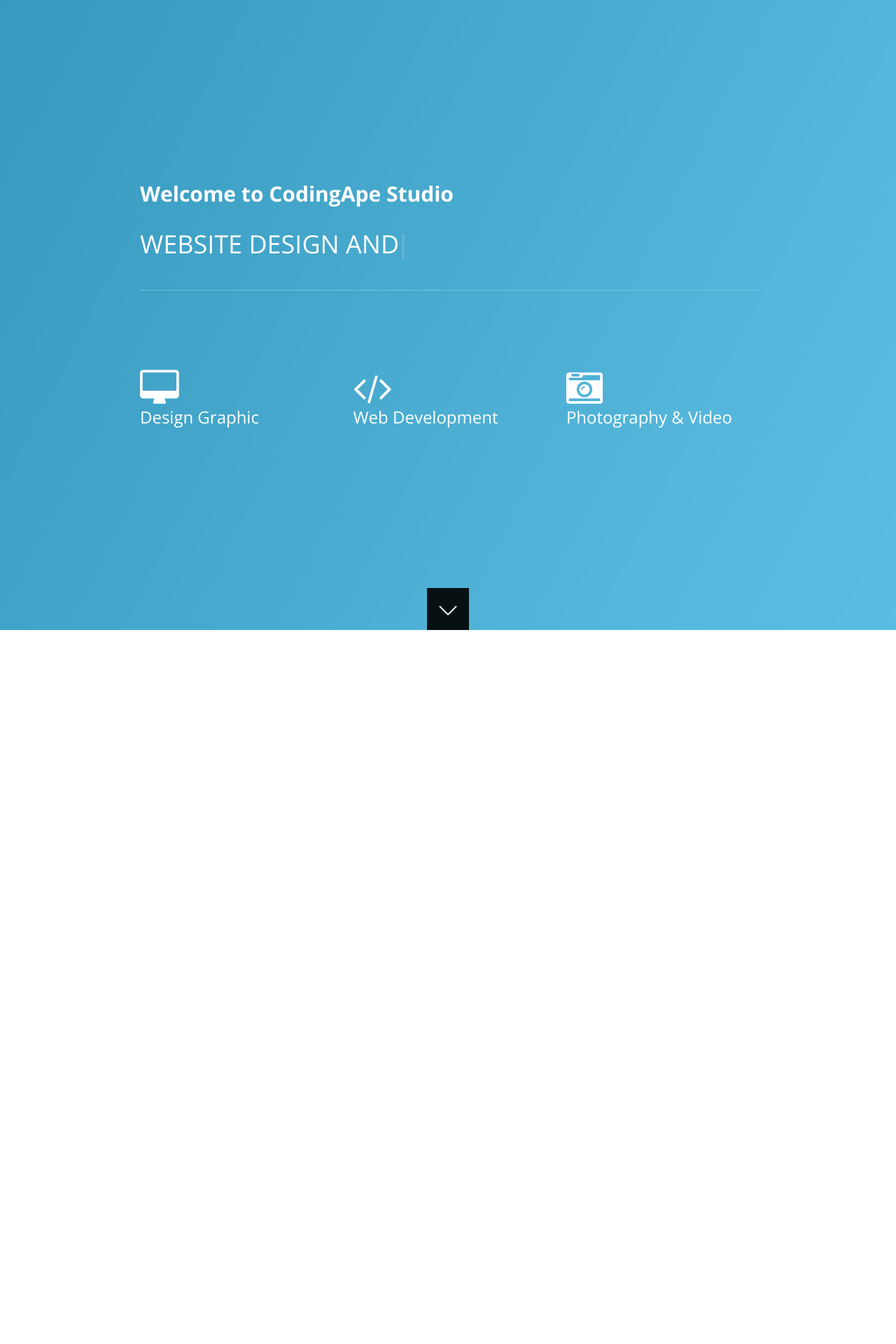
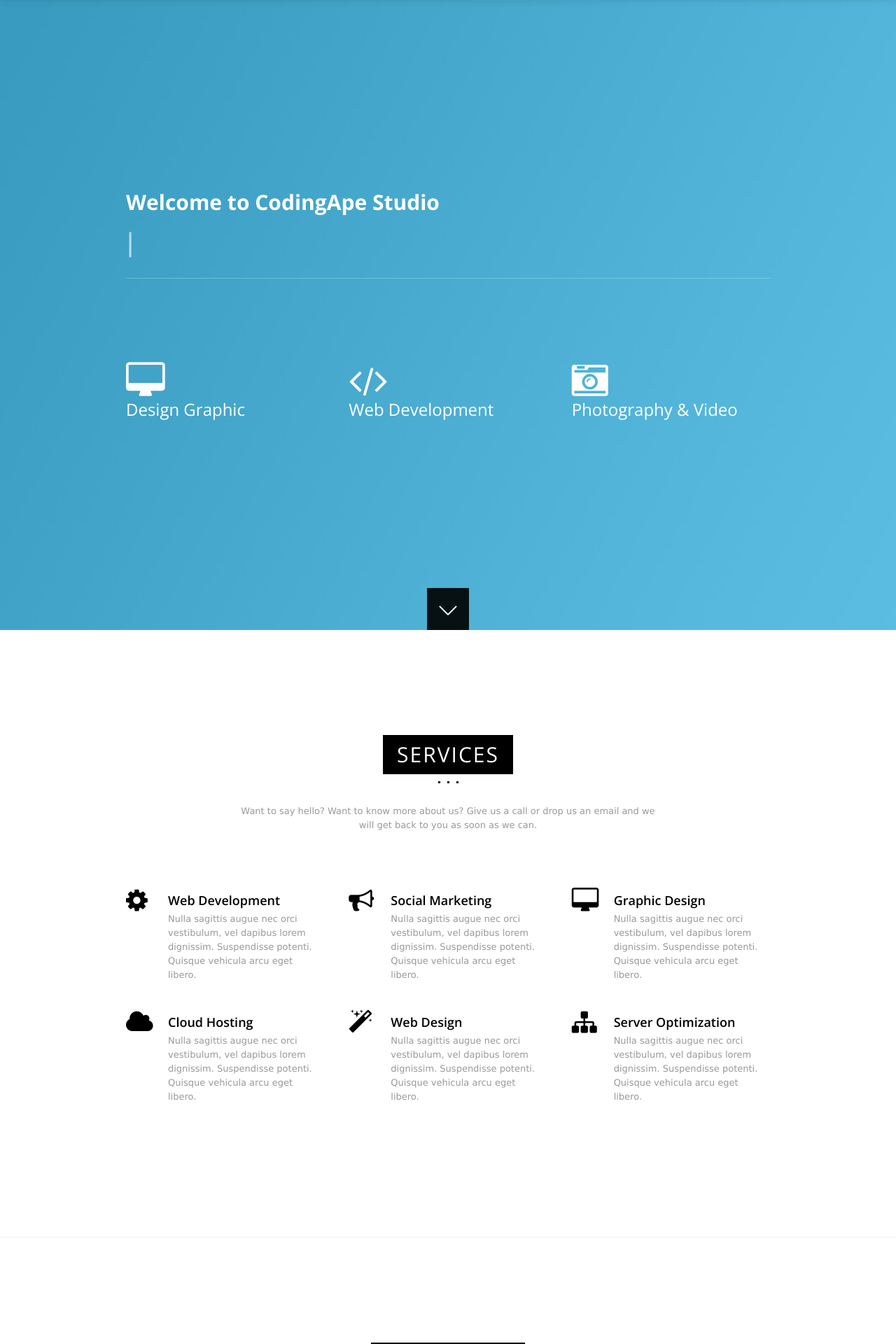
Before and after one commit to codingapestudio/codingapestudio.github.io, a Jekyll site: the page built from index.html, in a window 1280 px wide. Shown: the top 1920 px of the page at 70% size. Built offline with Jekyll 4.4.1, drawn with Linux system fonts in a browser that asks for light colours; nearby versions of some CDN libraries; the list of posts is cut into pages by our own code; before the commit the page ends 900 px from its top, so only the background shows below that; some of the changed text lies outside the part shown.

Commit message:
Css change

```diff
--- /dev/null
+++ b/_includes/contact.html
@@ -0,0 +1,53 @@
+<!-- Contact Section -->
+<section id="contact">
+
+
+
+	<!-- Container -->
+	<div class="container small-width">
+
+
+
+		<!-- Section Title -->
+		<div class="section-title">
+			<div class="title-content">
+				<h3>Contact</h3>
+				<ul class="title-dots"><li></li><li></li><li></li></ul>
+				<p>Want to say hello? Want to know more about us? Give us a call or drop us an email and we will get back to you as soon as we can.</p>
+			</div>
+		</div>
+		<!--/Section Title -->
+
+
+
+		<!-- Contact Formular -->
+		<div id="contact-formular">
+
+			<div id="message"></div>
+
+			<form method="post" action="contact.php" name="contactform" id="contactform">
+
+				<div class="one_half">
+					<input name="name" type="text" id="name" size="30"  onfocus="if(this.value == 'Name') { this.value = ''; }" onblur="if(this.value == '') { this.value = 'Name'; }" value="Name" >
+					<input name="email" type="text" id="email" size="30" onfocus="if(this.value == 'E-mail') { this.value = ''; }" onblur="if(this.value == '') { this.value = 'E-mail'; }" value="E-mail" >
+					<input name="phone" type="text" id="phone" size="30" onfocus="if(this.value == 'Phone') { this.value = ''; }" onblur="if(this.value == '') { this.value = 'Phone'; }" value="Phone" >
+				</div>
+
+				<div class="one_half last">
+					<textarea name="comments" cols="40" rows="4" id="comments" onfocus="if(this.value == 'Message') { this.value = ''; }" onblur="if(this.value == '') { this.value = 'Message'; }" >Message</textarea>
+				</div>
+
+				<input type="submit" class="send_message clapat-button" id="submit" value="Submit" />
+
+			</form>
+
+		</div>
+		<!--/Contact Formular -->
+
+	</div>
+	<!--/Container -->
+
+
+
+</section>
+<!--/Contact Section -->
--- a/_includes/homesection.html
+++ b/_includes/homesection.html
@@ -65,7 +65,7 @@
 
 
 		<!-- Next Section -->
-		<a class="move" href="#about"><div class="next-section"></div></a>
+		<a class="move" href="#services"><div class="next-section"></div></a>
 		<!-- Next Section -->
 
 
--- /dev/null
+++ b/_includes/navigation.html
@@ -0,0 +1,26 @@
+<!-- Navigation -->
+<div id="navigation" class="navbar navbar-fixed-top">
+	<div class="navbar-inner ">
+		<div class="container">
+
+			<a class="show-menu" data-toggle="collapse" data-target=".nav-collapse">
+				<span class="show-menu-bar"></span>
+			</a>
+
+			<div id="logo"><a class="external" href="index.html"><img src="images/logo.png" alt=""></a></div>
+
+			<!-- Navigation Menu-->
+			<nav class="nav-collapse collapse">
+				<ul class="nav">
+					<li><a class="colapse-menu" href="#home">Home</a></li>
+					<li><a class="colapse-menu" href="#portfolio">Portfolio</a></li>
+					<li><a class="colapse-menu" href="#services">Serives&Solutions</a></li>
+					<li><a class="colapse-menu" href="#contact">Contact</a></li>
+				</ul>
+			</nav>
+			<!--/Navigation Menu-->
+
+		</div>
+	</div>
+</div>
+<!--/Navigation -->
--- /dev/null
+++ b/_includes/portfolio.html
@@ -0,0 +1,333 @@
+<!-- Portfolio -->
+<section id="portfolio" class="content">
+
+	<!-- Container -->
+	<div class="container portfolio-title">
+
+
+		<!-- Section Title -->
+		<div class="section-title">
+			<div class="title-content">
+				<h3>Portfolio</h3>
+				<ul class="title-dots"><li></li><li></li><li></li></ul>
+				<p>We help build products from idea to launch. We're experts at web & mobile design, branding, iOS development and frontend. Here's some of our work.</p>
+			</div>
+		</div>
+		<!--/Section Title -->
+
+
+	</div>
+	<!-- Container -->
+
+
+
+
+
+	<div class="portfolio-top"></div>
+
+
+	<!-- Portfolio Plus Filters -->
+	<div class="portfolio">
+
+
+
+
+		<!-- Portfolio Filters -->
+		<div  id="filters" class="sixteen columns">
+
+			<ul class="clearfix">
+				<li><a id="all" href="#" data-filter="*" class="active">all</a></li>
+				<li><a href="#" data-filter=".branding">branding</a></li>
+				<li><a href="#" data-filter=".design">design</a></li>
+				<li><a href="#" data-filter=".photography">photo</a></li>
+				<li><a href="#" data-filter=".web">web</a></li>
+			</ul>
+		</div>
+		<!--/Portfolio Filters -->
+
+
+
+		<!-- Portfolio Wrap -->
+		<div id="portfolio-wrap">
+
+
+
+			<!-- Portfolio Item Expander  -->
+			<div class="portfolio-item-fade design">
+				<div class="portfolio-item">
+
+					<div class="portfolio-image" style="background-image:url(images/portfolio/portfolio1.jpg);"></div>
+
+
+					<div class="project-overlay">
+						<div class="open-project-link">
+							<a class="open-project" href="project-normal-expander-1.html" title="Open Project"></a>
+						</div>
+						<div class="project-border">
+							<div class="project-info">
+								<h6 class="project-name">Beaufais Lingerie</h6>
+								<p class="project-categories">ajax expander</p>
+							</div>
+						</div>
+					</div>
+
+
+				</div>
+			</div>
+			<!--/Portfolio Item Expander  -->
+
+
+
+			<!-- Portfolio Item Expander  -->
+			<div class="portfolio-item-fade design branding">
+				<div class="portfolio-item">
+
+					<div class="portfolio-image" style="background-image:url(images/portfolio/portfolio2.jpg);"></div>
+
+					<div class="project-overlay">
+						<div class="open-project-link">
+							<a class="open-project" href="project-normal-expander-2.html" title="Open Project"></a>
+						</div>
+						<div class="project-border">
+							<div class="project-info">
+								<h6 class="project-name">Suzi Zutic Jewels</h6>
+								<p class="project-categories">ajax expander</p>
+							</div>
+						</div>
+					</div>
+
+
+				</div>
+			</div>
+			<!--/Portfolio Item Expander  -->
+
+
+
+			<!-- Portfolio Item External  -->
+			<div class="portfolio-item-fade photography branding">
+				<div class="portfolio-item">
+
+					<div class="portfolio-image" style="background-image:url(images/portfolio/portfolio3.jpg);"></div>
+
+					<a title="Open Project" href="project-external-1.html">
+						<div class="project-overlay">
+							<div class="project-border">
+								<div class="project-info">
+									<h6 class="project-name">Oyya Ice Bar</h6>
+									<p class="project-categories">external project</p>
+								</div>
+							</div>
+						</div>
+					</a>
+
+				</div>
+			</div>
+			<!--/Portfolio Item External  -->
+
+
+
+			<!-- Portfolio Item PrettyPhoto  -->
+			<div class="portfolio-item-fade photography">
+				<div class="portfolio-item">
+
+					<div class="portfolio-image" style="background-image:url(images/portfolio/portfolio4.jpg);"></div>
+
+					<a title="Open Project" href="images/projects/4_cover.jpg" rel="prettyPhoto[portfolio-gallery]">
+						<div class="project-overlay">
+							<div class="project-border">
+								<div class="project-info">
+									<h6 class="project-name">Magazine Fashion</h6>
+									<p class="project-categories">image pop-up</p>
+								</div>
+							</div>
+						</div>
+					</a>
+
+				</div>
+			</div>
+			<!--/Portfolio Item PrettyPhoto  -->
+
+
+
+			<!-- Portfolio Item Expander  -->
+			<div class="portfolio-item-fade web branding design">
+				<div class="portfolio-item">
+
+					<div class="portfolio-image" style="background-image:url(images/portfolio/portfolio5.jpg);"></div>
+
+
+					<div class="project-overlay">
+						<div class="open-project-link">
+							<a class="open-project" href="project-normal-expander-3.html" title="Open Project"></a>
+						</div>
+						<div class="project-border">
+							<div class="project-info">
+								<h6 class="project-name">BEE Loved Honey</h6>
+								<p class="project-categories">ajax expander</p>
+							</div>
+						</div>
+					</div>
+
+
+				</div>
+			</div>
+			<!--/Portfolio Item Expander  -->
+
+
+
+			<!-- Portfolio Item Expander  -->
+			<div class="portfolio-item-fade photography design">
+				<div class="portfolio-item">
+
+					<div class="portfolio-image" style="background-image:url(images/portfolio/portfolio6.jpg);"></div>
+
+
+					<div class="project-overlay">
+						<div class="open-project-link">
+							<a class="open-project" href="project-normal-expander-4.html" title="Open Project"></a>
+						</div>
+						<div class="project-border">
+							<div class="project-info">
+								<h6 class="project-name">The Alchemist</h6>
+								<p class="project-categories">ajax expander</p>
+							</div>
+						</div>
+					</div>
+
+
+				</div>
+			</div>
+			<!--/Portfolio Item Expander  -->
+
+
+
+			<!-- Portfolio Item External  -->
+			<div class="portfolio-item-fade web branding design">
+				<div class="portfolio-item">
+
+					<div class="portfolio-image" style="background-image:url(images/portfolio/portfolio7.jpg);"></div>
+
+					<a title="Open Project" href="project-external-2.html">
+						<div class="project-overlay">
+							<div class="project-border">
+								<div class="project-info">
+									<h6 class="project-name">Galo Kitchen</h6>
+									<p class="project-categories">external project</p>
+								</div>
+							</div>
+						</div>
+					</a>
+
+				</div>
+			</div>
+			<!--/Portfolio Item External  -->
+
+
+
+			<!-- Portfolio Item PrettyPhoto  -->
+			<div class="portfolio-item-fade photography design">
+				<div class="portfolio-item">
+
+					<div class="portfolio-image" style="background-image:url(images/portfolio/portfolio8.jpg);"></div>
+
+					<a title="Open Project" href="images/projects/8_cover.jpg" rel="prettyPhoto[portfolio-gallery]">
+						<div class="project-overlay">
+							<div class="project-border">
+								<div class="project-info">
+									<h6 class="project-name">Chocolate Ice Cream</h6>
+									<p class="project-categories">image pop-up</p>
+								</div>
+							</div>
+						</div>
+					</a>
+
+				</div>
+			</div>
+			<!--/Portfolio Item PrettyPhoto  -->
+
+
+
+			<!-- Portfolio Item External  -->
+			<div class="portfolio-item-fade web branding design">
+				<div class="portfolio-item">
+
+					<div class="portfolio-image" style="background-image:url(images/portfolio/portfolio9.jpg);"></div>
+
+					<a title="Open Project" href="#">
+						<div class="project-overlay">
+							<div class="project-border">
+								<div class="project-info">
+									<h6 class="project-name">Happy Nuts</h6>
+									<p class="project-categories">external project</p>
+								</div>
+							</div>
+						</div>
+					</a>
+
+				</div>
+			</div>
+			<!--/Portfolio Item External  -->
+
+
+			<!-- Portfolio Item Expander  -->
+			<div class="portfolio-item-fade photography">
+				<div class="portfolio-item">
+
+					<div class="portfolio-image" style="background-image:url(images/portfolio/portfolio10.jpg);"></div>
+
+
+					<div class="project-overlay">
+						<div class="open-project-link">
+							<a class="open-project" href="project-normal-expander-5.html" title="Open Project"></a>
+						</div>
+						<div class="project-border">
+							<div class="project-info">
+								<h6 class="project-name">BMW 6 Series Gran Coupe</h6>
+								<p class="project-categories">ajax expander</p>
+							</div>
+						</div>
+					</div>
+
+
+				</div>
+			</div>
+			<!--/Portfolio Item Expander  -->
+
+
+
+		</div>
+		<!--/Portfolio Wrap -->
+
+	</div>
+	<!--/Portfolio Plus Filters -->
+
+
+
+
+
+	<div class="portfolio-bottom"></div>
+
+
+
+
+
+	<!-- Project Page Holder-->
+	<div id="project-page-holder">
+
+		<div id="loader-line-box">
+			<div id="loader-line-value"></div>
+		</div>
+
+
+		<div class="clear"></div>
+		<div id="project-page-data"></div>
+
+	</div>
+	<!--/Project Page Holder-->
+
+
+
+
+
+</section>
+<!--/Portfolio -->
--- /dev/null
+++ b/_includes/services.html
@@ -0,0 +1,96 @@
+<!-- Services -->
+<section id="services">
+
+	<!-- Container -->
+	<div class="container">
+
+
+
+		<!-- Section Title -->
+		<div class="section-title">
+			<div class="title-content">
+				<h3>Services</h3>
+				<ul class="title-dots"><li></li><li></li><li></li></ul>
+				<p>Want to say hello? Want to know more about us? Give us a call or drop us an email and we will get back to you as soon as we can.</p>
+			</div>
+		</div>
+		<!--/Section Title -->
+
+		<div class="one_third">
+
+			<div class="services-icon has-animation" data-animation="fade-in" data-delay="100">
+				<i class="fa fa-cog"></i>
+				<div class="service-info-text">
+					<h5>Web Development</h5>
+					<p>Nulla sagittis augue nec orci vestibulum, vel dapibus lorem dignissim. Suspendisse potenti. Quisque vehicula arcu eget libero.</p>
+				</div>
+			</div>
+
+		</div>
+
+		<div class="one_third">
+
+			<div class="services-icon has-animation" data-animation="fade-in" data-delay="200">
+				<i class="fa fa-bullhorn"></i>
+				<div class="service-info-text">
+					<h5>Social Marketing</h5>
+					<p>Nulla sagittis augue nec orci vestibulum, vel dapibus lorem dignissim. Suspendisse potenti. Quisque vehicula arcu eget libero.</p>
+				</div>
+			</div>
+
+		</div>
+
+		<div class="one_third last">
+
+			<div class="services-icon has-animation" data-animation="fade-in" data-delay="300">
+				<i class="fa fa-desktop"></i>
+				<div class="service-info-text">
+					<h5>Graphic Design</h5>
+					<p>Nulla sagittis augue nec orci vestibulum, vel dapibus lorem dignissim. Suspendisse potenti. Quisque vehicula arcu eget libero.</p>
+				</div>
+			</div>
+
+		</div>
+
+		<div class="one_third">
+
+			<div class="services-icon has-animation" data-animation="fade-in" data-delay="100">
+				<i class="fa fa-cloud"></i>
+				<div class="service-info-text">
+					<h5>Cloud Hosting</h5>
+					<p>Nulla sagittis augue nec orci vestibulum, vel dapibus lorem dignissim. Suspendisse potenti. Quisque vehicula arcu eget libero.</p>
+				</div>
+			</div>
+
+		</div>
+
+		<div class="one_third">
+
+			<div class="services-icon has-animation" data-animation="fade-in" data-delay="200">
+				<i class="fa fa-magic"></i>
+				<div class="service-info-text">
+					<h5>Web Design</h5>
+					<p>Nulla sagittis augue nec orci vestibulum, vel dapibus lorem dignissim. Suspendisse potenti. Quisque vehicula arcu eget libero.</p>
+				</div>
+			</div>
+
+		</div>
+
+		<div class="one_third last">
+
+			<div class="services-icon has-animation" data-animation="fade-in" data-delay="300">
+				<i class="fa fa-sitemap"></i>
+				<div class="service-info-text">
+					<h5>Server Optimization</h5>
+					<p>Nulla sagittis augue nec orci vestibulum, vel dapibus lorem dignissim. Suspendisse potenti. Quisque vehicula arcu eget libero.</p>
+				</div>
+			</div>
+
+		</div>
+
+
+	</div>
+	<!-- Container -->
+
+</section>
+<!-- Services -->
--- a/_layouts/default.html
+++ b/_layouts/default.html
@@ -5,6 +5,12 @@
 		{% include preloader.html %}
 		{% include homesection.html %}
 
+		{% include navigation.html %}
+
+		{% include services.html %}
+		{% include portfolio.html %}
+		{% include contact.html %}
+
 		{% include script.html %}
 	</body>
 </html>
```
Also changed, not shown: css/bootstrap.min.css, 2 other files.
